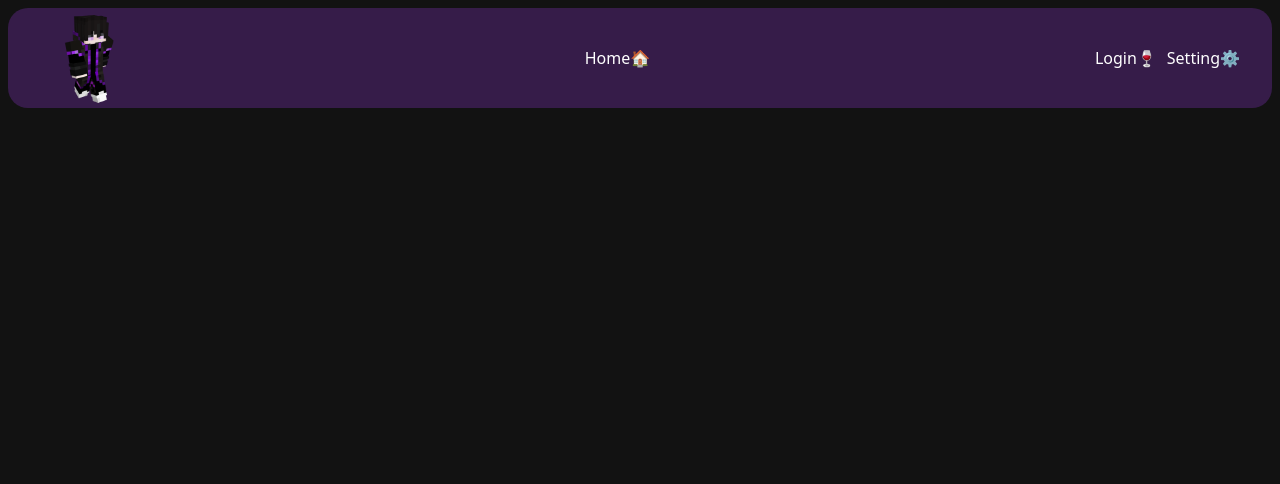
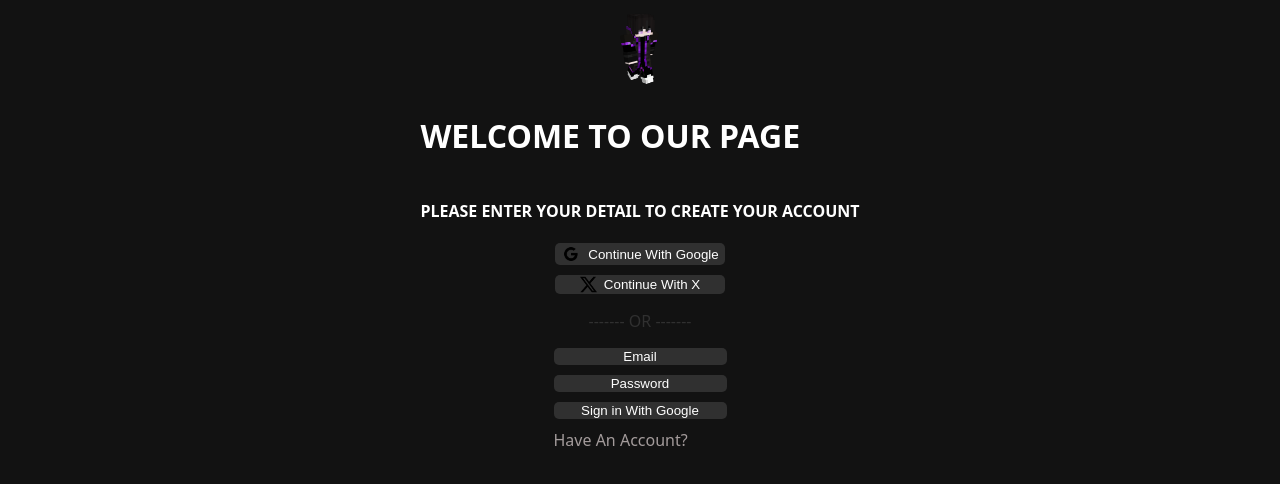
Before and after one commit to p2kabdullah95/playground, a plain HTML site: page index.html in a window 1280 px wide. Drawn offline with Linux system fonts and the light colour scheme.

Commit message:
signup page

```diff
--- a/css/main.css
+++ b/css/main.css
@@ -1,22 +1,75 @@
 html{
   color-scheme: dark;
   font-family: system-ui, -apple-system, BlinkMacSystemFont, 'Segoe UI', Roboto, Oxygen, Ubuntu, Cantarell, 'Open Sans', 'Helvetica Neue', sans-serif;
+    display: 100vh;
 }
 
-.nav {
- display: flex;
- justify-content: space-between;
- align-items: center;
- gap: 10px;
- padding-inline: 32px;
- background-color: rgb(54, 28, 73);
- border-radius: 20px;
+.body{
+  display: flex;
+  justify-content: center;
+  align-items: center;
+   flex-direction: column;
 }
 
-.flex {
+
+.text{
+  flex-direction: column;
   display: flex;
 }
 
-.end {
+.sign-in{
+  display: flex;
+  flex-direction: column;
   gap: 10px;
 }
+
+button{
+  display: flex;
+  background-color: #303030;
+  border: none;
+  border-radius: 5px;
+  gap: 7px;
+  justify-content: center;
+  align-items: center;
+  width: 100%;
+}
+
+p{
+  color: #303030;
+}
+
+.password{
+  display: flex;
+  width: 173px;
+  flex-direction: column;
+  gap: 10px;
+}
+
+.google{
+  display: flex;
+  width: 173px;
+  flex-direction: column;
+  button {
+    background-color: white;
+    font-weight: bold;
+    color: #000000;
+  }
+}
+
+.account{
+    display: flex;
+    color: #a39b9b;
+    gap: 20px;
+}
+
+.gap{
+  display: flex;
+  gap: 20px;
+  flex-direction: column;
+
+}
+
+.gapdo{
+  display: flex;
+  gap: 15px;
+}
--- a/index.html
+++ b/index.html
@@ -4,22 +4,31 @@
     <meta charset="UTF-8" />
     <link rel="stylesheet" href="/css/main.css" />
     <meta name="viewport" content="width=device-width, initial-scale=1.0" />
-    <title>Nav-Bar 2.0</title>
+    <title>Sign Up Page</title>
   </head>
-  <body>
-    <nav class="nav">
-      <div class="flex start">
-        <img src="/body.png" alt="" height="100" />
-      </div>
-
-      <div class="flex center">
-        <div class="home">Home🏠</div>
-      </div>
-
-      <div class="flex end">
-        <div class="login">Login🍷</div>
-        <div class="setting">Setting⚙️</div>
-      </div>
-    </nav>
+  <body class="body">
+    <div>
+      <img src="/assets/body.png" alt="" height="80px" />
+    </div>
+    <div class="text">
+      <h1>WELCOME TO OUR PAGE</h1>
+      <h4>PLEASE ENTER YOUR DETAIL TO CREATE YOUR ACCOUNT</h4>
+    </div>
+    <div class="sign-in">
+      <button>
+        <img src="/assets/google-logo.png" alt="" height="20px" />Continue With
+        Google
+      </button>
+      <button class="button2">
+        <img src="/assets/x-icon.png" alt="" height="17px" />Continue With X
+      </button>
+    </div>
+    <p>------- OR -------</p>
+    <div class="password">
+      <button>Email</button>
+      <button>Password</button>
+      <button class="gapdo">Sign in With Google</button>
+      <div class="account">Have An Account?</div>
+    </div>
   </body>
 </html>
```
Also changed, not shown: assets/IMG-20250529-WA0011.jpg (renamed from IMG-20250529-WA0011.jpg), assets/Ironman.jpg (renamed from Ironman.jpg), assets/body.png (renamed from body.png), assets/crome.png (renamed from crome.png), assets/google-logo.png (added), assets/minecraft.webp (renamed from minecraft.webp), assets/play-logo-png.webp (renamed from play-logo-png.webp), assets/x-icon.png (added), assets/youbube.png (renamed from youbube.png).
